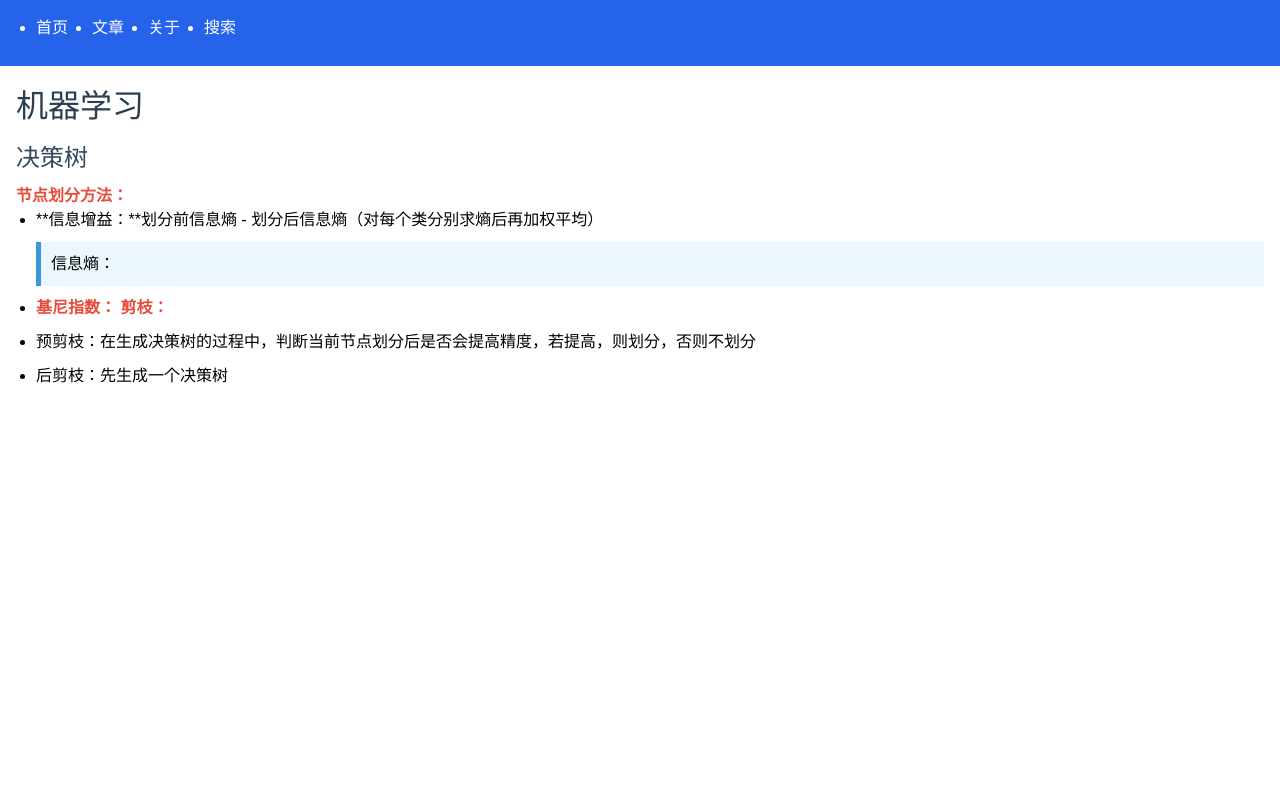
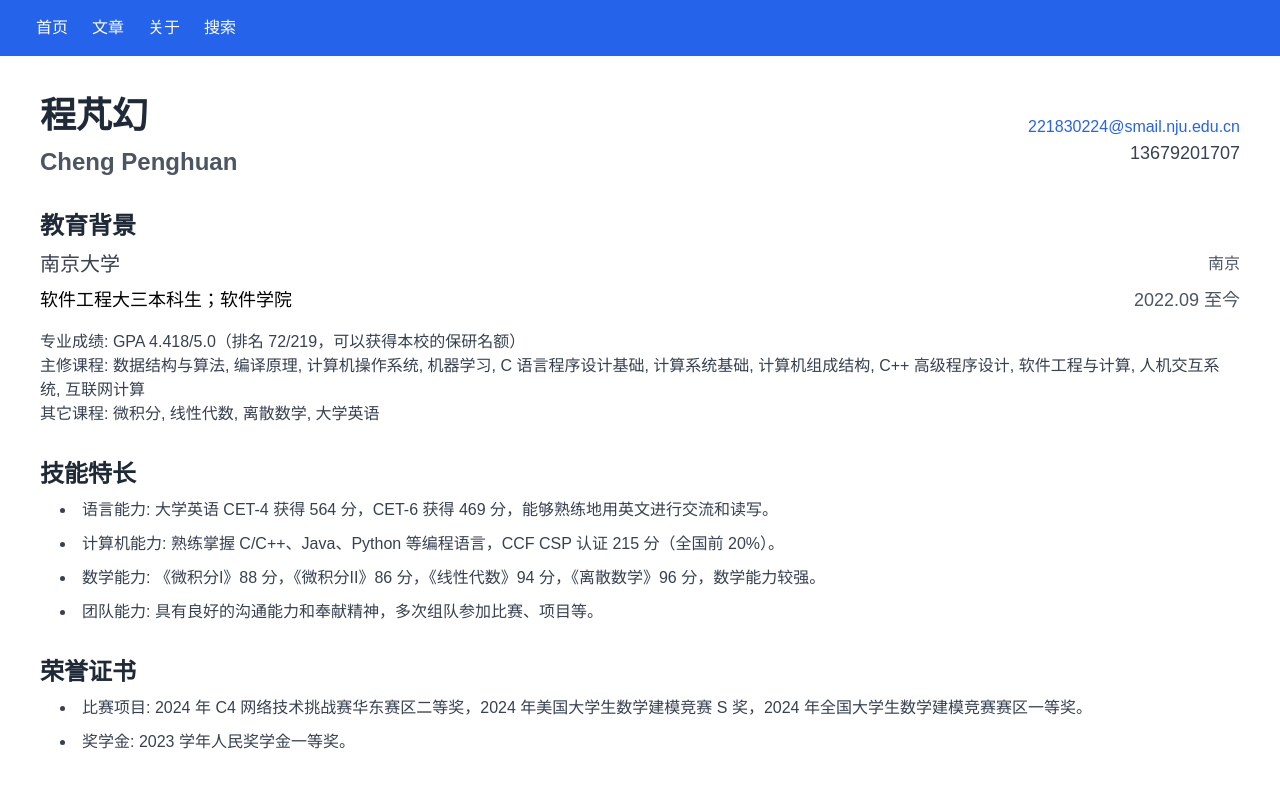
Before and after one commit to oclcph/profile, a Vue app: page /#/ in a window 1280 px wide. Shown: the top 786 px of the page. Built offline with nearby package versions, Linux system fonts and the light colour scheme.

Commit message:
feat: add self-intro

```diff
--- a/src/components/Header.vue
+++ b/src/components/Header.vue
@@ -2,18 +2,10 @@
   <header class="bg-blue-600 text-white p-4">
     <nav class="flex justify-between items-center">
       <ul class="flex space-x-6">
-        <li>
           <router-link to="/" class="text-white hover:text-gray-200">首页</router-link>
-        </li>
-        <li>
           <router-link to="/articles" class="text-white hover:text-gray-200">文章</router-link>
-        </li>
-        <li>
           <router-link to="/about" class="text-white hover:text-gray-200">关于</router-link>
-        </li>
-        <li>
           <router-link to="/search" class="text-white hover:text-gray-200">搜索</router-link>
-        </li>
       </ul>
     </nav>
   </header>
--- a/src/main.ts
+++ b/src/main.ts
@@ -1,5 +1,6 @@
 import { createApp } from 'vue'
 import './styles/index.css'
+import './styles/global.css'
 import 'element-plus/dist/index.css';
 import App from './App.vue'
 import router from './router';
--- /dev/null
+++ b/src/styles/global.css
@@ -0,0 +1,31 @@
+h1 {
+    color: #2c3e50;
+    font-size: 2em;
+    margin-bottom: 10px;
+}
+
+h2 {
+    color: #34495e;
+    font-size: 1.5em;
+    margin-bottom: 8px;
+}
+
+strong {
+    color: #e74c3c;
+}
+
+ul {
+    list-style-type: disc;
+    margin-left: 20px;
+}
+
+li {
+    margin-bottom: 10px;
+}
+
+blockquote {
+    margin: 10px 0;
+    padding: 10px;
+    border-left: 5px solid #3498db;
+    background-color: #ecf6fd;
+}
--- /dev/null
+++ b/src/views/Articles.vue
@@ -0,0 +1,57 @@
+<template>
+  <div>
+    <MarkdownResolver :content="markdownContent" />
+  </div>
+</template>
+
+<script setup lang="ts">
+import MarkdownResolver from '../components/MarkDownResolver.vue'
+import { ref, onMounted } from 'vue';
+
+const markdownContent = ref<string>('')
+const fetchContent = async () => {
+  const res = await fetch("/profile/AI.md")
+  markdownContent.value = await res.text()
+  console.log(res)
+  console.log("Markdown content:", markdownContent.value);  // 调试输出
+}
+
+onMounted(async () => {
+  await fetchContent()
+})
+</script>
+
+<style>
+/* 添加样式（可选） */
+h1 {
+  color: #2c3e50;
+  font-size: 2em;
+  margin-bottom: 10px;
+}
+
+h2 {
+  color: #34495e;
+  font-size: 1.5em;
+  margin-bottom: 8px;
+}
+
+strong {
+  color: #e74c3c;
+}
+
+ul {
+  list-style-type: disc;
+  margin-left: 20px;
+}
+
+li {
+  margin-bottom: 10px;
+}
+
+blockquote {
+  margin: 10px 0;
+  padding: 10px;
+  border-left: 5px solid #3498db;
+  background-color: #ecf6fd;
+}
+</style>
--- a/src/views/Home.vue
+++ b/src/views/Home.vue
@@ -1,57 +1,102 @@
+<script setup lang="ts">
+import {ref} from 'vue'
+
+const chineseName = ref("程芃幻")
+const englishName = ref<string>('Cheng Penghuan')
+const email = ref<string>('221830224@smail.nju.edu.cn')
+const phone = ref<string>('13679201707')
+const education = ref(
+    {
+      university: '南京大学',
+      location: '南京',
+      degree: '软件工程大三本科生；软件学院',
+      startDate: '2022.09',
+      gpa: '4.418/5.0',
+      rank: '72/219',
+      majorCourses: [
+        '数据结构与算法',
+        '编译原理',
+        '计算机操作系统',
+        '机器学习',
+        'C 语言程序设计基础',
+        '计算系统基础',
+        '计算机组成结构',
+        'C++ 高级程序设计',
+        '软件工程与计算',
+        '人机交互系统',
+        '互联网计算'
+      ],
+      otherCourses: [
+        '微积分',
+        '线性代数',
+        '离散数学',
+        '大学英语'
+      ]
+    })
+const projects = ref([
+  '协助师兄完成论文《Prototype-based Edge-end Collaborative Learning》，投稿至 INFOCOM 2025，负责边端协作训练方法在 Jetson Nano 和树莓派的实机实验部署。',
+  '参与国家级大学生创新项目《自演进边端合作学习方法》，负责边缘多机合作学习方法的实现。',
+  '参与张邵群老师指导项目《基于大数据和人工智能的超声诊断系统的开发与应用》，负责利用图像处理技术提取超声图像的关键特征，同时进行统计分析。'
+])
+</script>
+
 <template>
+  <div class="p-6">
+    <div class="flex justify-between items-center mb-6">
+      <div>
+        <h1 class="text-4xl font-bold text-gray-800">{{ chineseName }}</h1>
+        <h2 class="text-2xl font-semibold text-gray-600">{{ englishName }}</h2>
+      </div>
+      <div class="text-gray-700 text-right">
+        <p class="text-blue-600 hover:underline">
+          <a :href="`mailto:${email}`">{{ email }}</a>
+        </p>
+        <p class="text-lg">{{ phone }}</p>
+      </div>
+    </div>
+
+    <div class="mb-8">
+      <h2 class="text-2xl font-semibold mb-2 text-gray-800">教育背景</h2>
+      <div class="flex justify-between items-center mb-2">
+        <h3 class="text-xl font-medium text-gray-700">{{ education.university }}</h3>
+        <p class="text-gray-600">{{ education.location }}</p>
+      </div>
+      <div class="flex justify-between items-center mb-4">
+        <p class="text-lg">{{ education.degree }}</p>
+        <p class="text-lg text-gray-600">{{ education.startDate }} 至今</p>
+      </div>
+      <p class="text-gray-700">专业成绩: GPA {{ education.gpa }}（排名 {{ education.rank }}，可以获得本校的保研名额）</p>
+      <p class="text-gray-700">主修课程: {{ education.majorCourses.join(', ') }}</p>
+      <p class="text-gray-700">其它课程: {{ education.otherCourses.join(', ') }}</p>
+    </div>
+
+    <div class="mb-8">
+      <h2 class="text-2xl font-semibold mb-2 text-gray-800">技能特长</h2>
+      <ul class="list-disc list-inside text-gray-700">
+        <li>语言能力: 大学英语 CET-4 获得 564 分，CET-6 获得 469 分，能够熟练地用英文进行交流和读写。</li>
+        <li>计算机能力: 熟练掌握 C/C++、Java、Python 等编程语言，CCF CSP 认证 215 分（全国前 20%）。</li>
+        <li>数学能力: 《微积分I》88 分，《微积分II》86 分，《线性代数》94 分，《离散数学》96 分，数学能力较强。</li>
+        <li>团队能力: 具有良好的沟通能力和奉献精神，多次组队参加比赛、项目等。</li>
+      </ul>
+    </div>
+
     <div>
-      <MarkdownResolver :content="markdownContent" />
+      <h2 class="text-2xl font-semibold mb-2 text-gray-800">荣誉证书</h2>
+      <ul class="list-disc list-inside text-gray-700">
+        <li>比赛项目: 2024 年 C4 网络技术挑战赛华东赛区二等奖，2024 年美国大学生数学建模竞赛 S 奖，2024 年全国大学生数学建模竞赛赛区一等奖。</li>
+        <li>奖学金: 2023 学年人民奖学金一等奖。</li>
+      </ul>
     </div>
+
+    <div class="mt-8">
+      <h2 class="text-2xl font-semibold mb-2 text-gray-800">项目经验</h2>
+      <ul class="list-disc list-inside">
+        <li v-for="(project, index) in projects" :key="index" class="text-gray-700 mb-1">{{ project }}</li>
+      </ul>
+    </div>
+  </div>
 </template>
 
-<script setup lang="ts">
-import MarkdownResolver from '../components/MarkDownResolver.vue'
-import { ref, onMounted } from 'vue';
+<style scoped>
 
-const markdownContent = ref<string>('')
-const fetchContent = async () => {
-  const res = await fetch("/profile/AI.md")
-  markdownContent.value = await res.text()
-  console.log(res)
-  console.log("Markdown content:", markdownContent.value);  // 调试输出
-}
-
-onMounted(async () => {
-  await fetchContent()
-})
-</script>
-
-<style>
-/* 添加样式（可选） */
-h1 {
-  color: #2c3e50;
-  font-size: 2em;
-  margin-bottom: 10px;
-}
-
-h2 {
-  color: #34495e;
-  font-size: 1.5em;
-  margin-bottom: 8px;
-}
-
-strong {
-  color: #e74c3c;
-}
-
-ul {
-  list-style-type: disc;
-  margin-left: 20px;
-}
-
-li {
-  margin-bottom: 10px;
-}
-
-blockquote {
-  margin: 10px 0;
-  padding: 10px;
-  border-left: 5px solid #3498db;
-  background-color: #ecf6fd;
-}
 </style>
```
Also changed, not shown: public/AI.md (+2 -1 lines).
